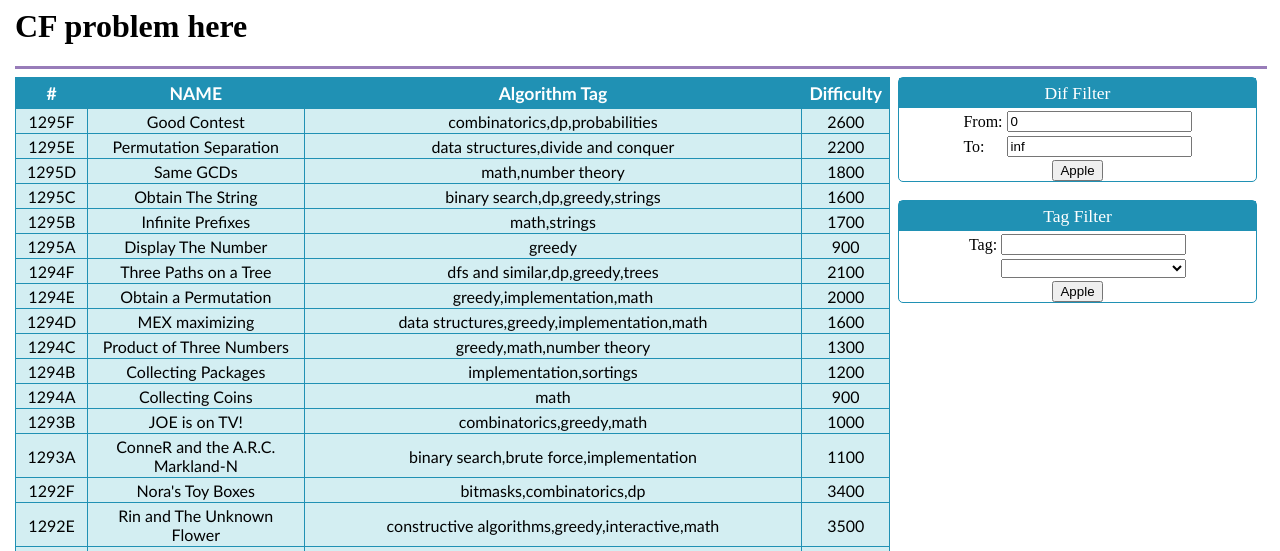
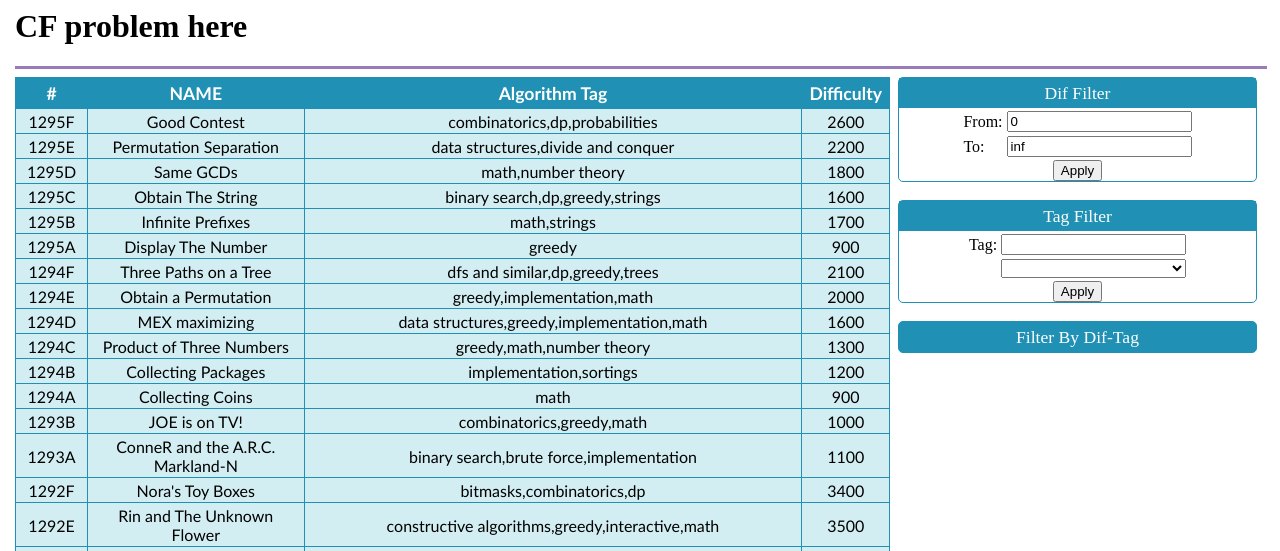
Before and after one commit to Anlarry/cf_site, a Django app: page /cf/problem/page/1/ in a window 1280 px wide. Shown: the top 551 px of the page. Run offline with Django 3.2, Linux system fonts and the light colour scheme; data comes from the database, SQL or seed files in the repository; both versions use the stored data as it was after the commit; parts of the project's set-up code (start-up, migrations or seed data) failed here and were passed over.

Commit message:
2020.2.4

```diff
--- a/cf/templates/cf/home.html
+++ b/cf/templates/cf/home.html
@@ -6,7 +6,7 @@
         <div style="float: left;">
         <a href="{%url 'page' 1 %}" style="text-decoration: none;color: #333333;">Problem </a>&nbsp; &nbsp;
         <a href="{%url 'log_in'%}" style="text-decoration: none;color: #333333;">Log_In </a>&nbsp; &nbsp;
-        <a href="" style="text-decoration: none;color: #333333;";>{{name}}</a>
+        <a href="/cf/{{name}}" style="text-decoration: none;color: #333333;";>{{name}}</a>
         </div>
         <div style="float: right;">
         {%if name != "" and name != None %}
--- a/cf/templates/cf/news.html
+++ b/cf/templates/cf/news.html
@@ -49,16 +49,18 @@
 
 </head>
 <body>
+    <div style="width: 1250px;margin: auto;">
 <div class ="title">
     <h1>{{title}}</h1>
-    <HR style="color: rgb(28, 132, 230);width: 80%;size: 3;FILTER: alpha(opacity=100,finishopacity=0,style=1)">
+    <HR style="color: rgb(28, 132, 230);width: 100%;size: 3;FILTER: alpha(opacity=100,finishopacity=0,style=1)">
     <!-- <HR style="FILTER: alpha(opacity=100,finishopacity=0,style=1)" width="80%" SIZE=3 "> -->
 </div>
-<div style="box-shadow: #c7c7c7 0px 0px 18px; margin: auto; width: 50%;">
+<div style="box-shadow: #c7c7c7 0px 0px 18px; margin: auto; width: 80%;">
     <div class="main">
     {{ html | safe }}
     </div>
     <br>
 </div>
+</div>
 </body>
 </html>
--- a/cf/templates/cf/title.html
+++ b/cf/templates/cf/title.html
@@ -97,6 +97,21 @@
             padding-top:5px;
             padding-bottom:4px;
         }
+        .dif_tag_filter {
+            width: 95%;
+            border:1px solid #2091b4;
+            border-radius: 5px;
+            margin: auto;
+        }
+        .dif_tag_filter{
+            background: #2091b4;
+            text-align: center;
+            color: #ffffff;
+            font-size:1.1em;
+            padding-top:5px;
+            padding-bottom:4px;
+            cursor: pointer;
+        }
     </style>
 
 <script>
@@ -123,10 +138,19 @@
         else
             window.location.href="/cf/problem/tag-"+tags+'/page/1';
     }
+    function filter_by_dif_tag(){
+        var from = document.getElementById("from").value;
+        var to = document.getElementById("to").value;
+        var tags = document.getElementById('tags').value;
+        if(tags == "")
+            window.location.href="/cf/problem/dif-"+from+'-'+to+'/page/1';
+        else
+            window.location.href="/cf/problem/dif-"+from+"-"+to+"-"+"tag"+"-"+tags + "/page/1";
+    }
 </script>
 
 <div style="width: 1250px;margin: auto;">
-<h1 style="text-align:left;">{{title}}</h1>
+<h1 style="text-align:left; "><a href="/cf/" style="text-decoration:none;color: black;">{{title}}</a></h1>
 <HR style="FILTER: alpha(opacity=100,finishopacity=0,style=1)" width="100%" color=#987cb9 SIZE=3>
 
 
@@ -159,7 +183,7 @@
                 {%if page_id <= 5%}
                     {%for i in range_1_to_now_page%}
                         {% if i == page_id%}
-                            <a href="/cf/problem/page/{{page_id}}" class="on num">{{page_id}}</a>
+                            <a href="/cf/problem/page/{{page_id}}" class="on num">{{page_id}}</h1>
                         {%else%}
                             <a href="/cf/problem/page/{{i}}" class="num">{{i}}</a>
                         {%endif%}
@@ -208,7 +232,7 @@
                     <td><input id = "to" type="text" value="inf"></td>
                 </tr>
             </table>
-            <input type="submit" value="Apple" onclick="fun()">
+            <input type="submit" value="Apply" onclick="fun()">
         </div>
         <br>
         <div class="tag_filter">
@@ -264,7 +288,11 @@
                     </select></div>
                 </td></tr>
             </table>
-            <input type="submit" value="Apple" onclick="fun_tag()">
+            <input type="submit" value="Apply" onclick="fun_tag()">
+        </div>
+        <br>
+        <div class="dif_tag_filter">
+            <div class="title" onclick="filter_by_dif_tag()">Filter By Dif-Tag</div>
         </div>
     </div>
 </div>
--- a/cf/urls.py
+++ b/cf/urls.py
@@ -1,10 +1,12 @@
 from django.urls import path,re_path
 from . import views
-from . import filter_views
+from . import filter_views, user_view
 urlpatterns = [
     path('', views.home, name='home'),
+    path('<str:name>', user_view.user_view, name='user_page'),
     path('problem/', views.title, name='title'),
     path('problem/page/<int:page_id>/',views.page, name='page'),
+    path('problem/dif-<str:from_dif>-<str:to_dif>-tag-<str:tags>/page/<int:page_id>/', filter_views.dif_tag_filter, name="dif_tag_filter"),
     path('problem/dif-<str:from_dif>-<str:to_dif>/page/<int:page_id>/',filter_views.dif_filter, name='dif_filter'),
     path('problem/tag-<str:tags>/page/<int:page_id>/', filter_views.tag_filter, name='tag_filter'),
     path('problem/<str:pro_id>/', views.problem_page, name='problem_page'),
```
Also changed, not shown: cf/filter_views.py (+41 -8 lines), cf/templates/cf/filter.html (+32 -4 lines), cf/templates/cf/user_view.html (added, +24 -0 lines), cf/user_view.py (added, +28 -0 lines), db.sqlite3, 1 other file.
